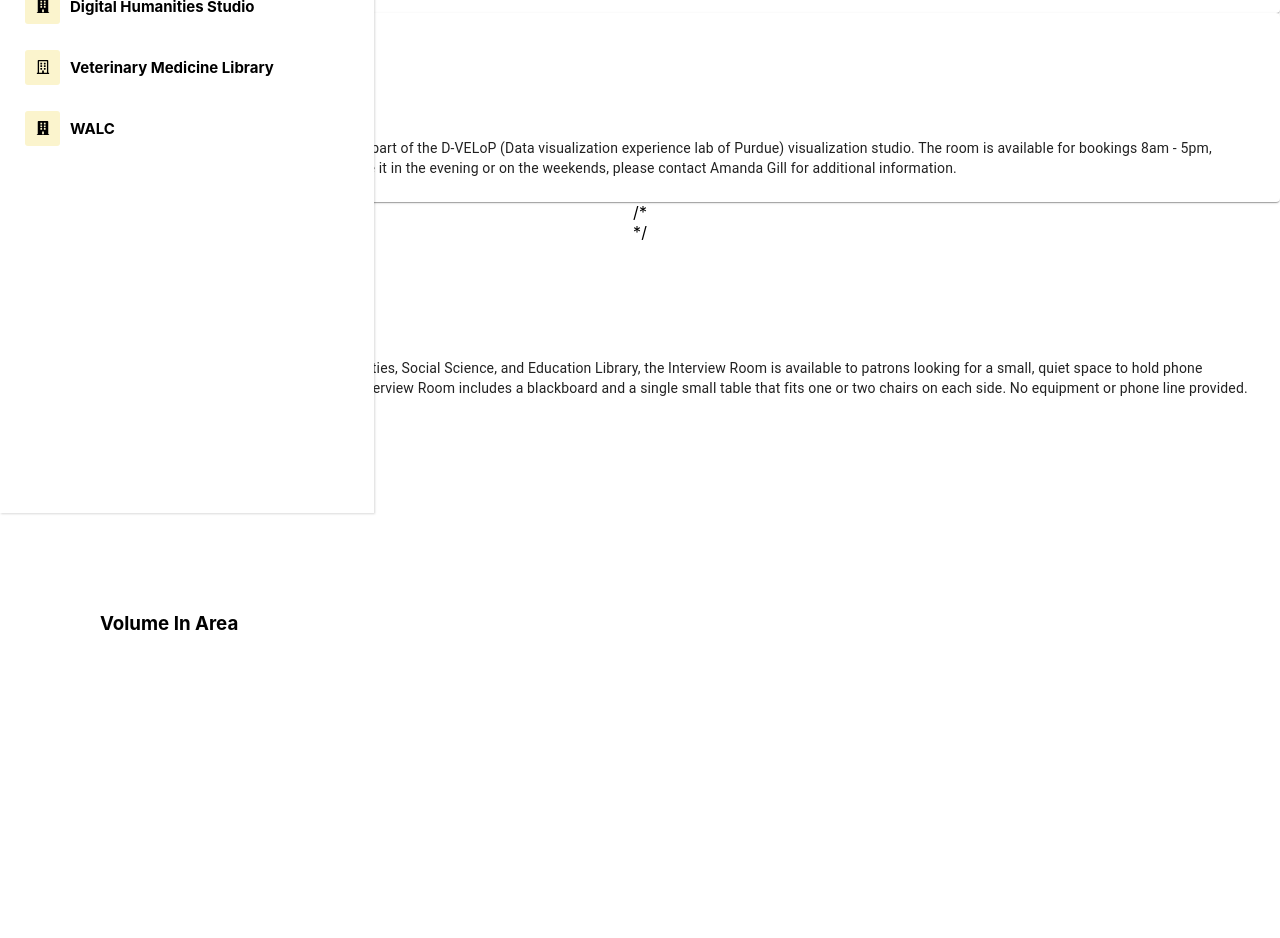
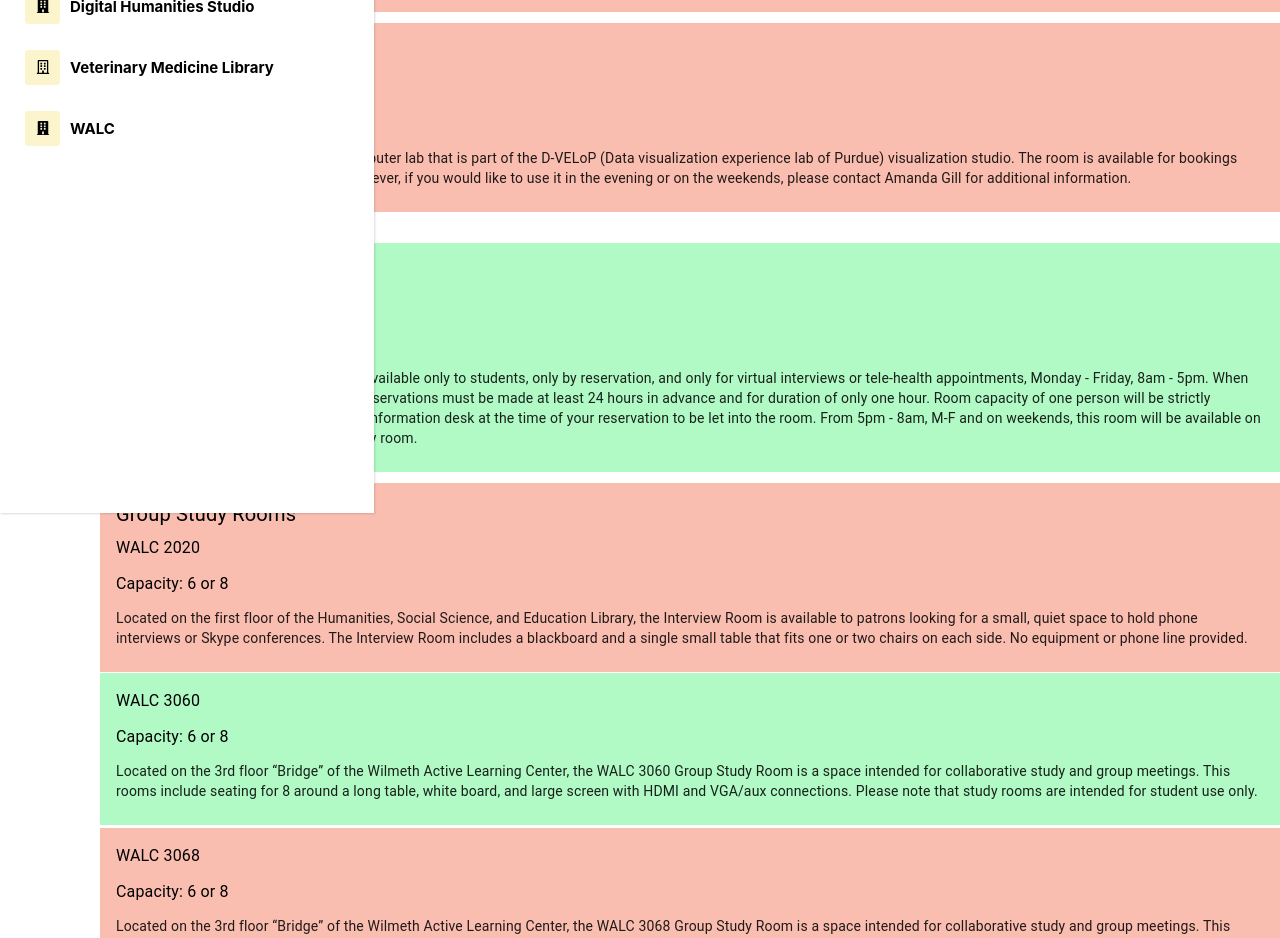
Before and after one commit to carmendiem/HelloWorld2021, a React (Create React App) app: page /engineering in a window 1280 px wide. Shown: the part 307-1245 px from the top of the page. Before the commit the page ends 942 px from the top, so only its background shows below. Built offline with nearby package versions, Linux system fonts and the light colour scheme.

Commit message:
finished availability for engineering page

```diff
--- a/src/pages/Engineering.css
+++ b/src/pages/Engineering.css
@@ -0,0 +1,54 @@
+#EngineeringAvailability{
+    position: absolute;
+    left: 100px;
+}
+
+#DataVizRoom{
+    position: absolute;
+    left: 100px;
+    top: 110px;
+}
+
+#GISLAB{
+    position: absolute;
+    left: 100px;
+    top: 330px;
+}
+
+#IntervR2{
+    position: absolute;
+    left: 100px;
+    top: 550px;
+}
+
+#GroupStudy2{
+    position: absolute;
+    left: 100px;
+    top: 790px;
+}
+#GroupStudy3{
+    position: absolute;
+    left: 100px;
+    top: 980px;
+}
+#GroupStudy4{
+    position: absolute;
+    left: 100px;
+    top: 1135px;
+}
+#GroupStudy5{
+    position: absolute;
+    left: 100px;
+    top: 1290px;
+}
+#EngineeringFood{
+    position: absolute;
+    left: 100px;
+    top: 1500px;
+}
+
+#EngineeringVolume{
+    position: absolute;
+    left: 100px;
+    top: 1600px;
+}
--- a/src/pages/Engineering.js
+++ b/src/pages/Engineering.js
@@ -24,7 +24,7 @@
             <h3 id ="EngineeringAvailability">Availability</h3>
 
     <Card sx={{ minWidth: 100 }}>
-                  <CardContent id ="DataVizRoom">
+                  <CardContent id ="DataVizRoom"style={{backgroundColor: "#fabeb1"}}>
                     <Typography id ="DVRname" align="left" sx={{ fontSize: 20 }} color="black" gutterBottom>
                       Data Viz Room
                     </Typography>
@@ -40,8 +40,8 @@
                   </CardContent>
                 </Card>
 
-<Card sx={{ minWidth: 100 }}>
-                  <CardContent id ="GISLAB">
+    <Card sx={{ minWidth: 100 }}>
+                  <CardContent id ="GISLAB"style={{backgroundColor: "#fabeb1"}}>
                     <Typography align="left" sx={{ fontSize: 20 }} color="black" gutterBottom>
                       GIS Lab
                     </Typography>
@@ -57,26 +57,85 @@
                   </CardContent>
                 </Card>
 
-/* <Card sx={{ minWidth: 100 }}>
-                  <CardContent id ="IntervR">
-                    <Typography id ="CSCname" align="left" sx={{ fontSize: 20 }} color="black" gutterBottom>
+    <Card sx={{ minWidth: 100 }}>
+                  <CardContent id ="IntervR2"style={{backgroundColor: "#b1fac5"}}>
+                    <Typography align="left" sx={{ fontSize: 20 }} color="black" gutterBottom>
                       Interview Room
                     </Typography>
                     <Typography align="left" sx={{ mb: 1.5 }} color="black">
-                      HSSE 147
+                      WALC 2141
                     </Typography>
                     <Typography align="left" sx={{ mb: 1.5 }} color="black">
-                      Capacity: 4
+                      Capacity: 1
                     </Typography>
                     <Typography align="left" variant="body2">
-                      "Located on the first floor of the Humanities, Social Science, and Education Library, the Interview Room is available to patrons looking for a small, quiet space to hold phone interviews or Skype conferences. The Interview Room includes a blackboard and a single small table that fits one or two chairs on each side. No equipment or phone line provided.
+                      We have one room, WALC 2141, that is available only to students, only by reservation, and only for virtual interviews or tele-health appointments, Monday - Friday,  8am - 5pm. When not reserved, the room will be locked. Reservations must be made at least 24 hours in advance and for duration of only one hour. Room capacity of one person will be strictly enforced. Please come to the 2nd floor information desk at the time of your reservation to be let into the room.
+                      From 5pm - 8am, M-F and on weekends, this room will be available on a first come, first served basis as a study room.
                     </Typography>
                     </CardContent>
                 </Card>
 
 
-            <h3 id ="HSSEFood">Food Options Nearby</h3>
-            <h3 id ="HSSEVolume">Volume In Area</h3> */
+        <Card sx={{ minWidth: 100 }}>
+                      <CardContent id ="GroupStudy2"style={{backgroundColor: "#fabeb1"}}>
+                        <Typography align="left" sx={{ fontSize: 20 }} color="black" gutterBottom>
+                          Group Study Rooms
+                        </Typography>
+                        <Typography align="left" sx={{ mb: 1.5 }} color="black">
+                          WALC 2020
+                        </Typography>
+                        <Typography align="left" sx={{ mb: 1.5 }} color="black">
+                          Capacity: 6 or 8
+                        </Typography>
+                        <Typography align="left" variant="body2">
+                          Located on the first floor of the Humanities, Social Science, and Education Library, the Interview Room is available to patrons looking for a small, quiet space to hold phone interviews or Skype conferences. The Interview Room includes a blackboard and a single small table that fits one or two chairs on each side. No equipment or phone line provided.
+                        </Typography>
+                        </CardContent>
+                    </Card>
+        <Card sx={{ minWidth: 100 }}>
+                      <CardContent id ="GroupStudy3"style={{backgroundColor: "#b1fac5"}}>
+                        <Typography align="left" sx={{ mb: 1.5 }} color="black">
+                          WALC 3060
+                        </Typography>
+                        <Typography align="left" sx={{ mb: 1.5 }} color="black">
+                          Capacity: 6 or 8
+                        </Typography>
+                        <Typography align="left" variant="body2">
+                          Located on the 3rd floor “Bridge” of the Wilmeth Active Learning Center, the WALC 3060 Group Study Room is a space intended for collaborative study and group meetings. This rooms include seating for 8 around a long table, white board, and large screen with HDMI and VGA/aux connections. Please note that study rooms are intended for student use only.
+                        </Typography>
+                        </CardContent>
+                    </Card>
+        <Card sx={{ minWidth: 100 }}>
+                      <CardContent id ="GroupStudy4"style={{backgroundColor: "#fabeb1"}}>
+                        <Typography align="left" sx={{ mb: 1.5 }} color="black">
+                          WALC 3068
+                        </Typography>
+                        <Typography align="left" sx={{ mb: 1.5 }} color="black">
+                          Capacity: 6 or 8
+                        </Typography>
+                        <Typography align="left" variant="body2">
+                          Located on the 3rd floor “Bridge” of the Wilmeth Active Learning Center, the WALC 3068 Group Study Room is a space intended for collaborative study and group meetings. This rooms include seating for 8 around a long table, white board, and large screen with HDMI and VGA/aux connections. Please note that study rooms are intended for student use only.
+                        </Typography>
+                        </CardContent>
+                    </Card>
+        <Card sx={{ minWidth: 100 }}>
+                      <CardContent id ="GroupStudy5"style={{backgroundColor: "#fabeb1"}}>
+                        <Typography align="left" sx={{ mb: 1.5 }} color="black">
+                          WALC 3076
+                        </Typography>
+                        <Typography align="left" sx={{ mb: 1.5 }} color="black">
+                          Capacity: 6 or 8
+                        </Typography>
+                        <Typography align="left" variant="body2">
+                          Located on the 3rd floor “Bridge” of the Wilmeth Active Learning Center, the WALC 3076 Group Study Room is a space intended for collaborative study and group meetings. This rooms include seating for 8 around a long table, white board, and large screen with HDMI and VGA/aux connections. Please note that study rooms are intended for student use only.
+                        </Typography>
+                        </CardContent>
+                    </Card>
+
+
+
+            <h3 id ="EngineeringFood">Food Options Nearby</h3>
+            <h3 id ="EngineeringVolume">Volume In Area</h3>
         </div>
 
 
--- a/src/pages/HSSE.js
+++ b/src/pages/HSSE.js
@@ -24,7 +24,7 @@
             <h3 id ="HSSEAvailability">Availability</h3>
 
     <Card sx={{ minWidth: 100 }}>
-                  <CardContent id ="CollabStudyCent">
+                  <CardContent id ="CollabStudyCent"style={{backgroundColor: "#b1fac5"}}>
                     <Typography id ="CSCname" align="left" sx={{ fontSize: 20 }} color="black" gutterBottom>
                       Collaboration Study Center
                     </Typography>
@@ -41,7 +41,7 @@
                 </Card>
 
 <Card sx={{ minWidth: 100 }}>
-                  <CardContent id ="GroupStudy">
+                  <CardContent id ="GroupStudy"style={{backgroundColor: "#b1fac5"}}>
                     <Typography align="left" sx={{ fontSize: 20 }} color="black" gutterBottom>
                       Group Study Room
                     </Typography>
@@ -57,7 +57,7 @@
                 </Card>
 
 <Card sx={{ minWidth: 100 }}>
-                  <CardContent id ="IntervR">
+                  <CardContent id ="IntervR"style={{backgroundColor: "#fabeb1"}}>
                     <Typography id ="CSCname" align="left" sx={{ fontSize: 20 }} color="black" gutterBottom>
                       Interview Room
                     </Typography>
```
